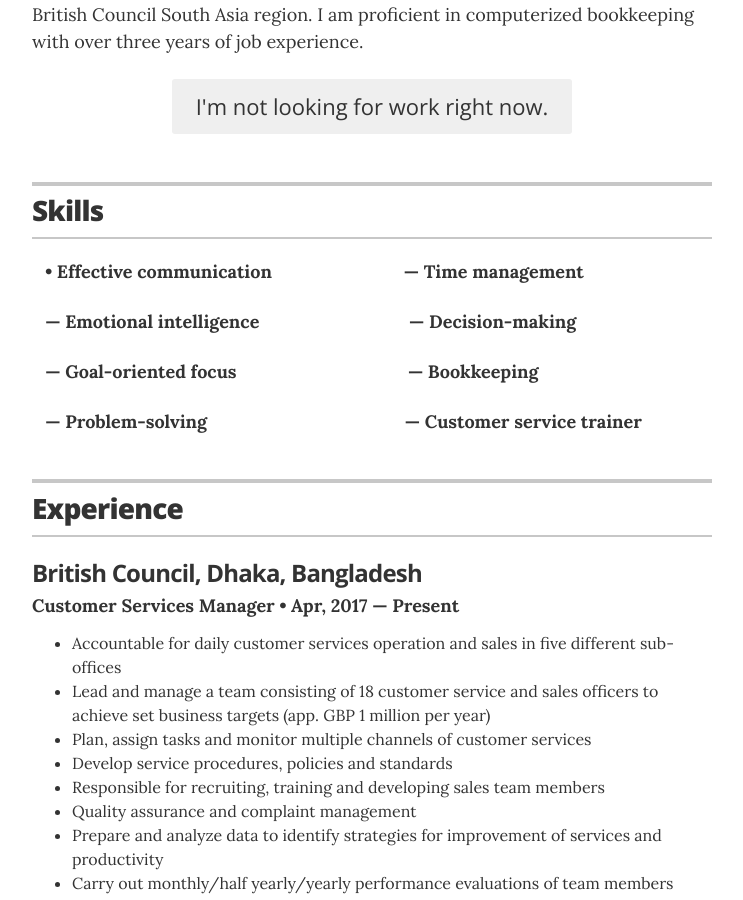
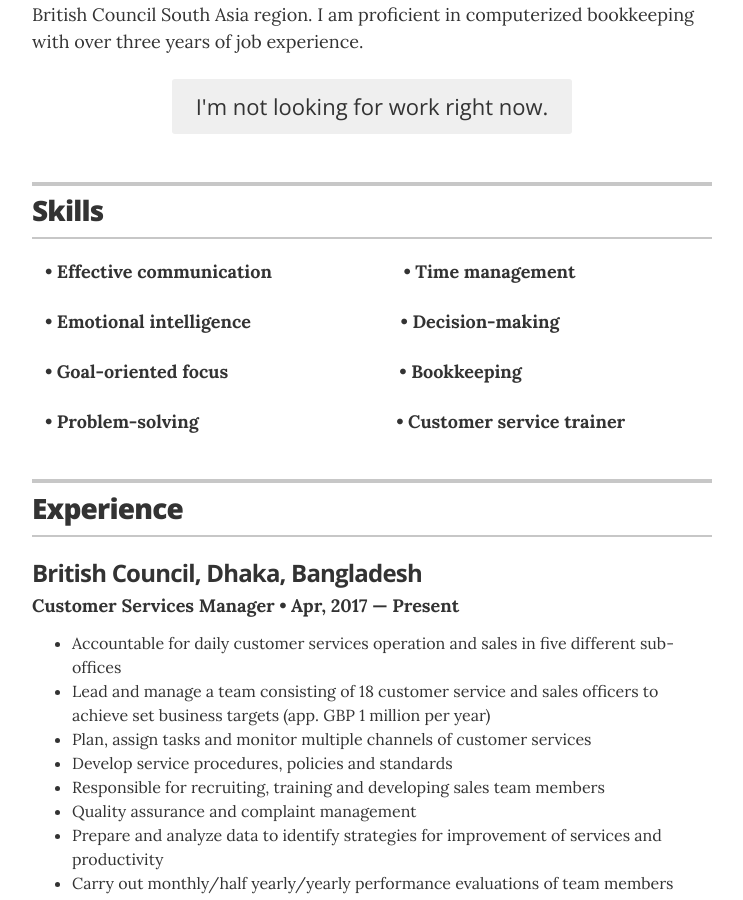
Before and after one commit to Tasnuba-s/resume, a Jekyll site: the page built from index.html, in a window 1280 px wide and 900 px high, scrolled down 514 px. Shown: the whole window, without its empty margins (268-1011 px from the left). Built offline with Jekyll 4.4.1, drawn with Linux system fonts in a browser that asks for light colours; part of the change alters nothing that is shown.

```diff
--- a/_data/skills.yml
+++ b/_data/skills.yml
@@ -1,16 +1,16 @@
 # Skills
 # 4
-- skill: ⠀&bull; Effective communication⠀⠀⠀⠀⠀⠀⠀⠀⠀⠀&mdash; Time management
+- skill: ⠀&bull; Effective communication⠀⠀⠀⠀⠀⠀⠀⠀⠀⠀&bull; Time management
   # description:                             # description:
 
 # 3
-- skill: ⠀&mdash; Emotional intelligence⠀⠀⠀⠀⠀⠀⠀⠀⠀⠀ ⠀&mdash; Decision-making
+- skill: ⠀&bull; Emotional intelligence⠀⠀⠀⠀⠀⠀⠀⠀⠀⠀ ⠀&bull; Decision-making
   # description:                             # description:
 
 # 2
-- skill: ⠀&mdash; Goal-oriented focus⠀⠀⠀⠀⠀⠀⠀⠀⠀⠀⠀⠀⠀&mdash; Bookkeeping
+- skill: ⠀&bull; Goal-oriented focus⠀⠀⠀⠀⠀⠀⠀⠀⠀⠀⠀⠀⠀&bull; Bookkeeping
   # description:                             # description:
 
 # 1
-- skill: ⠀&mdash; Problem-solving⠀⠀⠀⠀⠀⠀⠀⠀⠀⠀⠀⠀⠀⠀⠀&mdash; Customer service trainer
+- skill: ⠀&bull; Problem-solving⠀⠀⠀⠀⠀⠀⠀⠀⠀⠀⠀⠀⠀⠀⠀&bull; Customer service trainer
   # description:                             # description:
```
